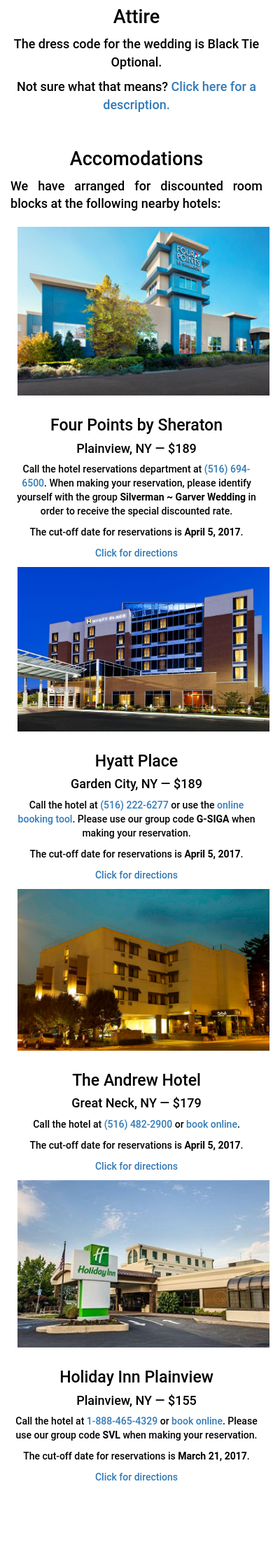
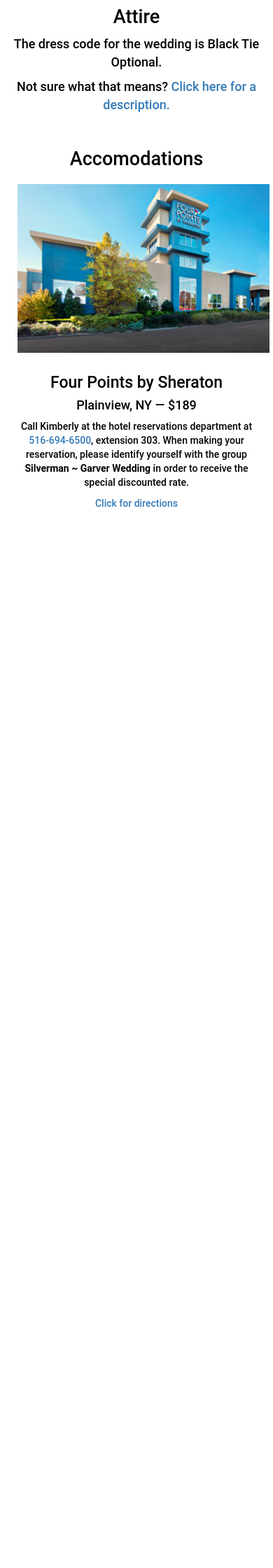
Before and after one commit to tgarv/garverman, a Flask app: page /wedding in a window 390 px wide. Shown: the part 519-2759 px from the top of the page at 70% size. After the commit the page ends 1243 px from the top, so only its background shows below. Run offline with Flask 2, Linux system fonts and the light colour scheme; some libraries are stand-ins or nearby versions.

Commit message:
Remove hotel information

```diff
--- a/templates/wedding_info.html
+++ b/templates/wedding_info.html
@@ -69,45 +69,18 @@
             <div class="col-md-12 center_text">
                 <br><br><br><br>
                 <h2 class="info_section_header">Accomodations</h2>
-                <p class="info_section_content">We have arranged for discounted room blocks at the following nearby hotels:</p>
             </div>
         </div>
         <div class="row">
+            <div class="col-md-3 center_text hidden-xs"></div>
             <div class="col-md-6 center_text hidden-xs">
                 <img class="hotel_image" src="{{ url_for('static', filename='images/hotels/four_points.jpg') }}">
                 <h3><a target="_blank" href="http://www.fourpointsplainviewlongisland.com/" class="no_link">Four Points by Sheraton</a></h3>
                 <h4>Plainview, NY — $189</h4>
-                <p>Call the hotel reservations department at (516) 694-6500. When making your reservation, please identify yourself with the group <b>Silverman ~ Garver Wedding</b> in order to receive the special discounted rate.</p>
-                <p>The cut-off date for reservations is <b>April 5, 2017</b>.</p>
+                <p>Call Kimberly at the hotel reservations department at (516) 694-6500, extension 303. When making your reservation, please identify yourself with the group <b>Silverman ~ Garver Wedding</b> in order to receive the special discounted rate.</p>
                 <a target="_blank" href="https://www.google.com/maps/place/Four+Points+by+Sheraton+Plainview+Long+Island/@40.7848771,-73.4487896,17z/data=!3m1!4b1!4m5!3m4!1s0x89e82a1739a32637:0xe6804337bb48c542!8m2!3d40.7848771!4d-73.4466009">Click for directions</a>
             </div>
-            <div class="col-md-6 center_text hidden-xs">
-                <img class="hotel_image" src="{{ url_for('static', filename='images/hotels/hyatt_place.jpg') }}">
-                <h3><a target="_blank" href="https://gardencity.place.hyatt.com/en/hotel/home.html" class="no_link">Hyatt Place</a></h3>
-                <h4>Garden City, NY — $189</h4>
-                <p>Call the hotel at (516) 222-6277 or use the <a href="https://gardencity.place.hyatt.com/en/hotel/home.html" target="_blank">online booking tool</a>. Please use our group code <b>G-SIGA</b> when making your reservation.</p>
-                <p>The cut-off date for reservations is <b>April 5, 2017</b>.</p>
-                <a target="_blank" href="https://www.google.com/maps/place/Hyatt+Place+Garden+City/@40.741479,-73.6107896,17z/data=!3m1!4b1!4m5!3m4!1s0x89c287806ba7132d:0xd02114a4c31df10f!8m2!3d40.741479!4d-73.6086009">Click for directions</a>
-            </div>
-        </div>
-        <br>
-        <div class="row">
-            <div class="col-md-6 center_text hidden-xs">
-                <img class="hotel_image" src="{{ url_for('static', filename='images/hotels/andrew_hotel.jpg') }}">
-                <h3><a target="_blank" href="http://www.andrewhotel.com/" class="no_link">The Andrew Hotel</a></h3>
-                <h4>Great Neck, NY — $179</h4>
-                <p>Call the hotel at (516) 482-2900 or <a href="https://bookings.ihotelier.com/The-Andrew-Hotel/bookings.jsp?groupID=1744052&hotelID=3825" target="_blank">book online</a>.</p>
-                <p>The cut-off date for reservations is <b>April 5, 2017</b>.</p>
-                <a target="_blank" href="https://www.google.com/maps/place/The+Andrew+Hotel/@40.788177,-73.725245,15z/data=!4m2!3m1!1s0x0:0xc370a8eda372c006?sa=X&ved=0ahUKEwj4nfvfq9fRAhXH7yYKHRc3AiYQ_BIIiQEwCg">Click for directions</a>
-            </div>
-            <div class="col-md-6 center_text hidden-xs">
-                <img class="hotel_image" src="{{ url_for('static', filename='images/hotels/holiday_inn.jpg') }}">
-                <h3><a target="_blank" href="https://www.ihg.com/holidayinn/hotels/us/en/plainview/nycpv/hoteldetail" class="no_link">Holiday Inn Plainview</a></h3>
-                <h4>Plainview, NY — $155</h4>
-                <p>Call the hotel at 1-888-465-4329 or <a href="https://www.ihg.com/holidayinn/hotels/us/en/plainview/nycpv/hoteldetail" target="_blank">book online</a>. Please use our group code <b>SVL</b> when making your reservation.</p>
-                <p>The cut-off date for reservations is <b>March 21, 2017</b>.</p>
-                <a target="_blank" href="https://www.google.com/maps/place/Holiday+Inn+Plainview-Long+Island/@40.7964534,-73.4664729,15z/data=!4m2!3m1!1s0x0:0x498cda2f0071b1f4?sa=X&ved=0ahUKEwiwu5qW5OjRAhUM4CYKHencCNkQ_BIIiQEwCg">Click for directions</a>
-            </div>
+            <div class="col-md-3 center_text hidden-xs"></div>
         </div>
     </div>
 
@@ -146,40 +119,14 @@
         <br>
         <div>
             <h2 class="info_section_header">Accomodations</h2>
-            <p class="info_section_content justify">We have arranged for discounted room blocks at the following nearby hotels:</p>
         </div>
         <div>
             <div class="center_text">
                 <img class="hotel_image" src="{{ url_for('static', filename='images/hotels/four_points.jpg') }}">
                 <h3><a target="_blank" href="http://www.fourpointsplainviewlongisland.com/" class="no_link">Four Points by Sheraton</a></h3>
                 <h4>Plainview, NY — $189</h4>
-                <p>Call the hotel reservations department at <a href="tel:1-516-694-6500">(516) 694-6500</a>. When making your reservation, please identify yourself with the group <b>Silverman ~ Garver Wedding</b> in order to receive the special discounted rate.</p>
-                <p>The cut-off date for reservations is <b>April 5, 2017</b>.</p>
+                <p>Call Kimberly at the hotel reservations department at <a href="tel:1-516-694-6500">516-694-6500</a>, extension 303. When making your reservation, please identify yourself with the group <b>Silverman ~ Garver Wedding</b> in order to receive the special discounted rate.</p>
                 <a target="_blank" href="https://www.google.com/maps/place/Four+Points+by+Sheraton+Plainview+Long+Island/@40.7848771,-73.4487896,17z/data=!3m1!4b1!4m5!3m4!1s0x89e82a1739a32637:0xe6804337bb48c542!8m2!3d40.7848771!4d-73.4466009">Click for directions</a>
-            </div>
-            <div class="center_text">
-                <img class="hotel_image" src="{{ url_for('static', filename='images/hotels/hyatt_place.jpg') }}">
-                <h3><a target="_blank" href="https://gardencity.place.hyatt.com/en/hotel/home.html" class="no_link">Hyatt Place</a></h3>
-                <h4>Garden City, NY — $189</h4>
-                <p>Call the hotel at <a href="tel:1-516-222-6277">(516) 222-6277</a> or use the <a href="http://gardencity.place.hyatt.com/en/hotel/home.html?corp_id=g-siga" target="_blank">online booking tool</a>. Please use our group code <b>G-SIGA</b> when making your reservation.</p>
-                <p>The cut-off date for reservations is <b>April 5, 2017</b>.</p>
-                <a target="_blank" href="https://www.google.com/maps/place/Hyatt+Place+Garden+City/@40.741479,-73.6107896,17z/data=!3m1!4b1!4m5!3m4!1s0x89c287806ba7132d:0xd02114a4c31df10f!8m2!3d40.741479!4d-73.6086009">Click for directions</a>
-            </div>
-            <div class="center_text">
-                <img class="hotel_image" src="{{ url_for('static', filename='images/hotels/andrew_hotel.jpg') }}">
-                <h3><a target="_blank" href="http://www.andrewhotel.com/" class="no_link">The Andrew Hotel</a></h3>
-                <h4>Great Neck, NY — $179</h4>
-                <p>Call the hotel at <a href="tel:1-516-482-2900">(516) 482-2900</a> or <a href="https://bookings.ihotelier.com/The-Andrew-Hotel/bookings.jsp?groupID=1744052&hotelID=3825" target="_blank">book online</a>.</p>
-                <p>The cut-off date for reservations is <b>April 5, 2017</b>.</p>
-                <a target="_blank" href="https://www.google.com/maps/place/The+Andrew+Hotel/@40.788177,-73.725245,15z/data=!4m2!3m1!1s0x0:0xc370a8eda372c006?sa=X&ved=0ahUKEwj4nfvfq9fRAhXH7yYKHRc3AiYQ_BIIiQEwCg">Click for directions</a>
-            </div>
-            <div class="center_text">
-                <img class="hotel_image" src="{{ url_for('static', filename='images/hotels/holiday_inn.jpg') }}">
-                <h3><a target="_blank" href="https://www.ihg.com/holidayinn/hotels/us/en/plainview/nycpv/hoteldetail" class="no_link">Holiday Inn Plainview</a></h3>
-                <h4>Plainview, NY — $155</h4>
-                <p>Call the hotel at <a href="tel:1-888-465-4329">1-888-465-4329</a> or <a href="https://www.ihg.com/holidayinn/hotels/us/en/plainview/nycpv/hoteldetail" target="_blank">book online</a>. Please use our group code <b>SVL</b> when making your reservation.</p>
-                <p>The cut-off date for reservations is <b>March 21, 2017</b>.</p>
-                <a target="_blank" href="https://www.google.com/maps/place/Holiday+Inn+Plainview-Long+Island/@40.7964534,-73.4664729,15z/data=!4m2!3m1!1s0x0:0x498cda2f0071b1f4?sa=X&ved=0ahUKEwiwu5qW5OjRAhUM4CYKHencCNkQ_BIIiQEwCg">Click for directions</a>
             </div>
         </div>
     </div>
```
